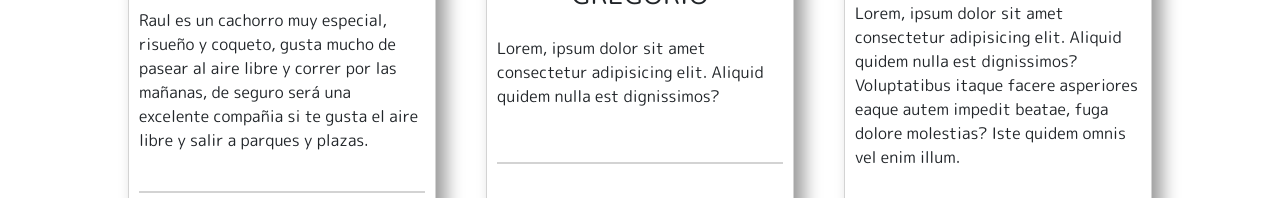
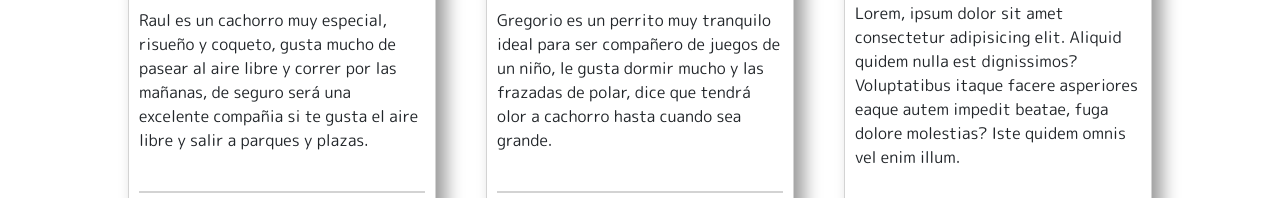
Before and after one commit to mitchelson1021/adopcion_de_perritos, a website: page index.html in a window 1280 px wide. Shown: the part 3172-3370 px from the top of the page. Drawn offline with nearby package versions, Linux system fonts and the light colour scheme.

Commit message:
agregando texto a la seccion cards

```diff
--- a/index.html
+++ b/index.html
@@ -136,7 +136,7 @@
                 </div>
 
                 <h3>GREGORIO</h3>
-                <p>Lorem, ipsum dolor sit amet consectetur adipisicing elit. Aliquid quidem nulla est dignissimos?</p>
+                <p>Gregorio es un perrito muy tranquilo ideal para ser compañero de juegos de un niño, le gusta dormir mucho y las frazadas de polar, dice que tendrá olor a cachorro hasta cuando sea grande.</p>
                 <div class="separador"></div>
                 <div class="rating">
                     <i class="fa fa-solid fa-star"></i>
```
